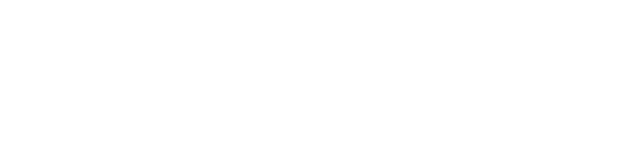
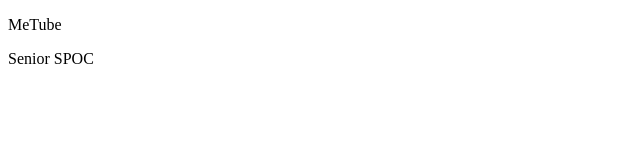
Before and after one commit to WMCharles/Mini-YTube, a plain HTML site: page index.html in a window 1280 px wide. Shown: the whole page, without its empty margins (0-640 px from the left). Drawn offline with Linux system fonts and the light colour scheme.

Commit message:
add navigation bar

```diff
--- a/index.html
+++ b/index.html
@@ -8,6 +8,9 @@
     <title>mini tube</title>
 </head>
 <body>
-
+    <nav class="header">
+        <p>MeTube</p>
+        <p>Senior SPOC</p>
+    </nav>
 </body>
 </html>
```
